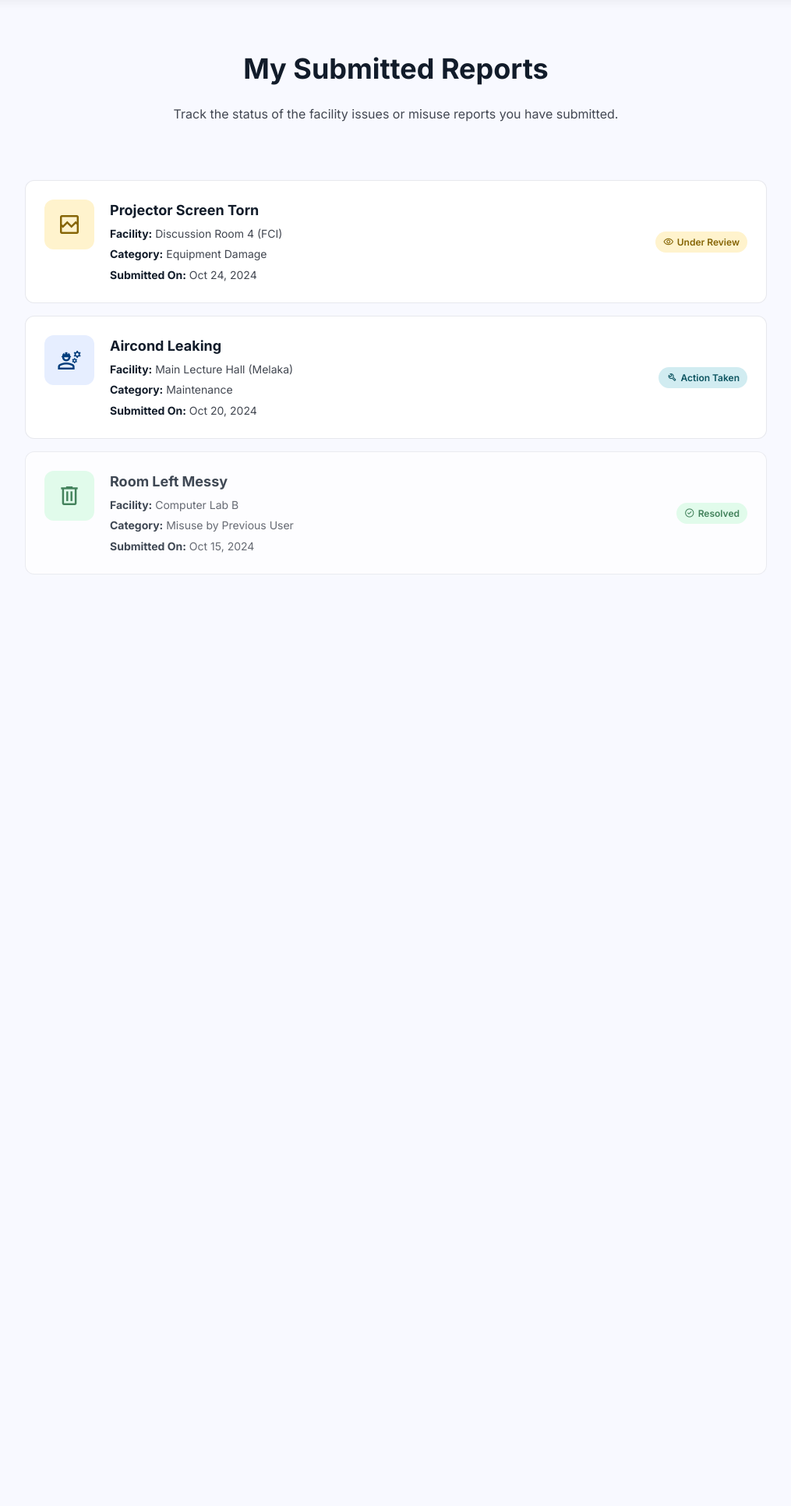
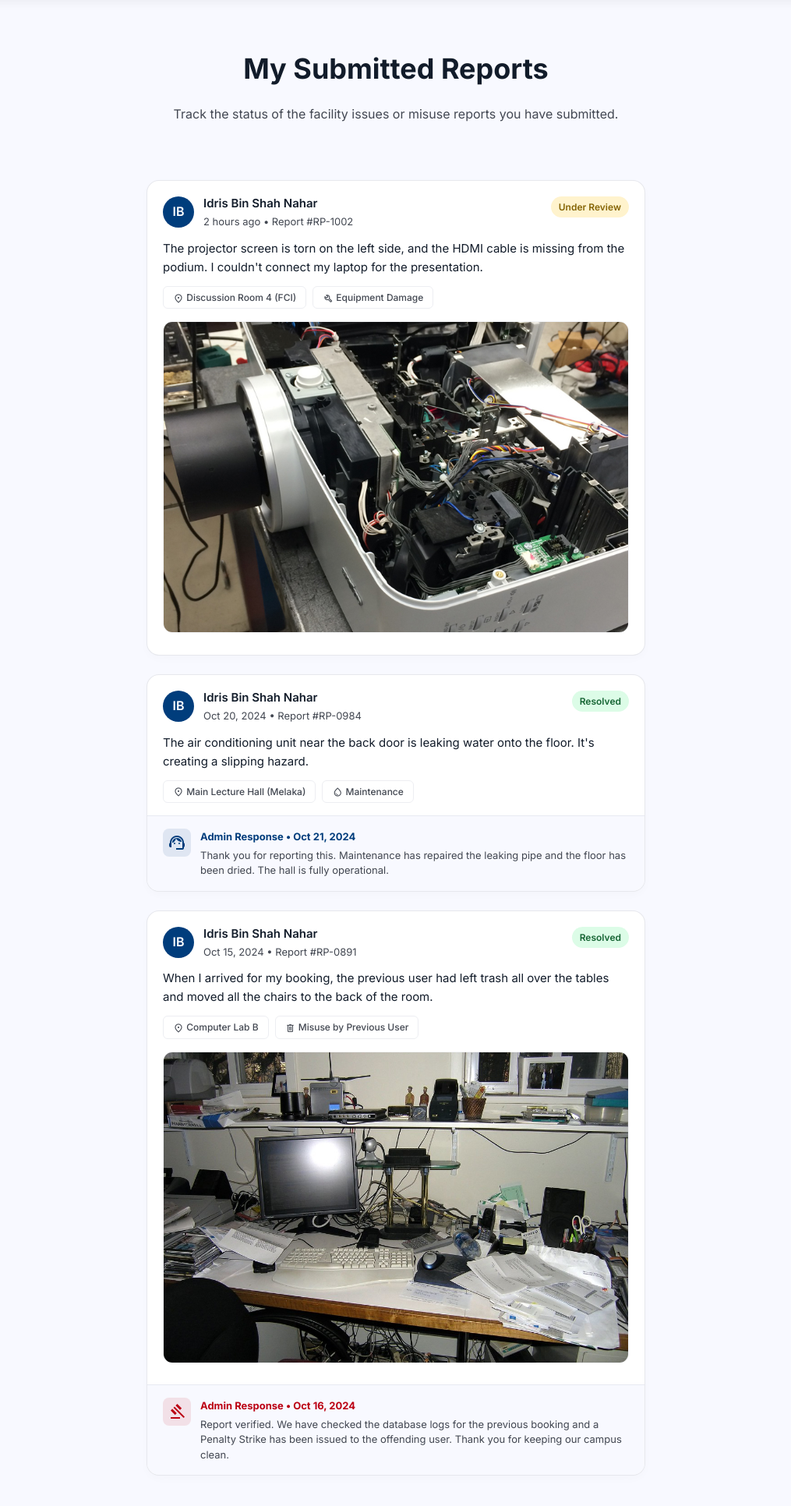
Before and after one commit to AleesyaZ/MMU_Facility_Booking_System, a PHP site: page /prototypes/my-reports.html in a window 1280 px wide. Shown: the part 80-2012 px from the top of the page at 78% size, without its empty margins (132-1147 px from the left). Run offline with PHP 8.4, Linux system fonts and the light colour scheme.

Commit message:
Updated my-reports.html to be feed style, so users can view their reports infos fully and get reponse from admin.

```diff
--- a/prototypes/my-reports.html
+++ b/prototypes/my-reports.html
@@ -41,77 +41,116 @@
     </div>
 
     <!-- Main Content -->
-    <main class="container" style="max-width: 1000px; margin-top: 32px;">
+    <main class="feed-container" style="margin-top: 32px;">
 
-        <div class="booking-list">
-
-            <!-- Report 1 (Open/Pending) -->
-            <div class="booking-card">
-                <div class="booking-info">
-                    <div class="booking-icon" style="background-color: #fff3cd; color: #856404;">
-                        <span class="material-symbols-outlined">broken_image</span>
-                    </div>
-                    <div class="booking-details">
-                        <h3>Projector Screen Torn</h3>
-                        <div class="booking-meta">
-                            <span><strong>Facility:</strong> Discussion Room 4 (FCI)</span>
-                            <span><strong>Category:</strong> Equipment Damage</span>
-                            <span><strong>Submitted On:</strong> Oct 24, 2024</span>
-                        </div>
+        <!-- Feed Card 1 (With Image - Pending) -->
+        <article class="feed-card">
+            <!-- Header -->
+            <div class="feed-header">
+                <div class="feed-user-info">
+                    <div class="feed-avatar">IB</div>
+                    <div class="feed-meta">
+                        <h4>Idris Bin Shah Nahar</h4>
+                        <p>2 hours ago • Report #RP-1002</p>
                     </div>
                 </div>
-                <div class="booking-actions">
-                    <span class="badge badge-pending">
-                        <span class="material-symbols-outlined" style="font-size: 14px;">visibility</span> Under Review
-                    </span>
+                <span class="badge badge-pending">Under Review</span>
+            </div>
+
+            <!-- Description -->
+            <div class="feed-body">
+                <p class="feed-text">
+                    The projector screen is torn on the left side, and the HDMI cable is missing from the podium. I couldn't connect my laptop for the presentation.
+                </p>
+                <div class="feed-tags">
+                    <span class="feed-tag"><span class="material-symbols-outlined" style="font-size: 14px; vertical-align: middle;">location_on</span> Discussion Room 4 (FCI)</span>
+                    <span class="feed-tag"><span class="material-symbols-outlined" style="font-size: 14px; vertical-align: middle;">build</span> Equipment Damage</span>
                 </div>
             </div>
 
-            <!-- Report 2 (In Progress) -->
-            <div class="booking-card">
-                <div class="booking-info">
-                    <div class="booking-icon" style="background-color: #e6eeff; color: var(--primary);">
-                        <span class="material-symbols-outlined">engineering</span>
-                    </div>
-                    <div class="booking-details">
-                        <h3>Aircond Leaking</h3>
-                        <div class="booking-meta">
-                            <span><strong>Facility:</strong> Main Lecture Hall (Melaka)</span>
-                            <span><strong>Category:</strong> Maintenance</span>
-                            <span><strong>Submitted On:</strong> Oct 20, 2024</span>
-                        </div>
+            <!-- Media (Only renders if user uploaded a photo) -->
+            <div class="feed-media">
+                <img src="/public/img/brokenprojector.jpg" alt="Broken Projector">
+            </div>
+        </article>
+
+        <!-- Feed Card 2 (No Image - Resolved) -->
+        <article class="feed-card">
+            <!-- Header -->
+            <div class="feed-header">
+                <div class="feed-user-info">
+                    <div class="feed-avatar">IB</div>
+                    <div class="feed-meta">
+                        <h4>Idris Bin Shah Nahar</h4>
+                        <p>Oct 20, 2024 • Report #RP-0984</p>
                     </div>
                 </div>
-                <div class="booking-actions">
-                    <span class="badge badge-info">
-                        <span class="material-symbols-outlined" style="font-size: 14px;">build</span> Action Taken
-                    </span>
+                <span class="badge badge-approved">Resolved</span>
+            </div>
+
+            <!-- Description -->
+            <div class="feed-body">
+                <p class="feed-text">
+                    The air conditioning unit near the back door is leaking water onto the floor. It's creating a slipping hazard.
+                </p>
+                <div class="feed-tags">
+                    <span class="feed-tag"><span class="material-symbols-outlined" style="font-size: 14px; vertical-align: middle;">location_on</span> Main Lecture Hall (Melaka)</span>
+                    <span class="feed-tag"><span class="material-symbols-outlined" style="font-size: 14px; vertical-align: middle;">water_drop</span> Maintenance</span>
                 </div>
             </div>
 
-            <!-- Report 3 (Resolved) -->
-            <div class="booking-card" style="opacity: 0.8;">
-                <div class="booking-info">
-                    <div class="booking-icon" style="background-color: var(--success-bg); color: var(--success-text);">
-                        <span class="material-symbols-outlined">delete</span>
-                    </div>
-                    <div class="booking-details">
-                        <h3>Room Left Messy</h3>
-                        <div class="booking-meta">
-                            <span><strong>Facility:</strong> Computer Lab B</span>
-                            <span><strong>Category:</strong> Misuse by Previous User</span>
-                            <span><strong>Submitted On:</strong> Oct 15, 2024</span>
-                        </div>
+            <!-- NO MEDIA SECTION HERE -->
+
+            <!-- Admin Reply Footer -->
+            <div class="feed-footer">
+                <span class="material-symbols-outlined feed-admin-icon">support_agent</span>
+                <div class="feed-reply">
+                    <h5>Admin Response • Oct 21, 2024</h5>
+                    <p>Thank you for reporting this. Maintenance has repaired the leaking pipe and the floor has been dried. The hall is fully operational.</p>
+                </div>
+            </div>
+        </article>
+
+        <!-- Feed Card 3 (With Image - Resolved/Misuse) -->
+        <article class="feed-card">
+            <!-- Header -->
+            <div class="feed-header">
+                <div class="feed-user-info">
+                    <div class="feed-avatar">IB</div>
+                    <div class="feed-meta">
+                        <h4>Idris Bin Shah Nahar</h4>
+                        <p>Oct 15, 2024 • Report #RP-0891</p>
                     </div>
                 </div>
-                <div class="booking-actions">
-                    <span class="badge badge-approved">
-                        <span class="material-symbols-outlined" style="font-size: 14px;">check_circle</span> Resolved
-                    </span>
+                <span class="badge badge-approved">Resolved</span>
+            </div>
+
+            <!-- Description -->
+            <div class="feed-body">
+                <p class="feed-text">
+                    When I arrived for my booking, the previous user had left trash all over the tables and moved all the chairs to the back of the room.
+                </p>
+                <div class="feed-tags">
+                    <span class="feed-tag"><span class="material-symbols-outlined" style="font-size: 14px; vertical-align: middle;">location_on</span> Computer Lab B</span>
+                    <span class="feed-tag"><span class="material-symbols-outlined" style="font-size: 14px; vertical-align: middle;">delete</span> Misuse by Previous User</span>
                 </div>
             </div>
 
-        </div>
+            <!-- Media -->
+            <div class="feed-media">
+                <img src="/public/img/messyroom.jpg" alt="Messy Room">
+            </div>
+
+            <!-- Admin Reply Footer -->
+            <div class="feed-footer">
+                <span class="material-symbols-outlined feed-admin-icon" style="color: var(--secondary); background: rgba(187,0,19,0.1);">gavel</span>
+                <div class="feed-reply">
+                    <h5 style="color: var(--secondary);">Admin Response • Oct 16, 2024</h5>
+                    <p>Report verified. We have checked the database logs for the previous booking and a Penalty Strike has been issued to the offending user. Thank you for keeping our campus clean.</p>
+                </div>
+            </div>
+        </article>
+
     </main>
 
 </body>
--- a/public/css/style.css
+++ b/public/css/style.css
@@ -1869,3 +1869,129 @@ textarea.form-control {
 .report-summary-item:last-child {
     border-bottom: none;
 }
+
+/* =========================================
+   18. SCROLLING FEED LAYOUT (My Reports)
+   ========================================= */
+.feed-container {
+    max-width: 640px;
+    margin: 0 auto;
+    padding-bottom: 80px;
+}
+
+.feed-card {
+    background-color: var(--surface);
+    border: 1px solid rgba(194, 198, 211, 0.4);
+    border-radius: 16px;
+    margin-bottom: 24px;
+    box-shadow: 0 4px 12px rgba(0,0,0,0.02);
+    overflow: hidden;
+    transition: transform 0.2s ease;
+}
+
+.feed-header {
+    display: flex;
+    justify-content: space-between;
+    align-items: flex-start;
+    padding: 20px 20px 12px;
+}
+
+.feed-user-info {
+    display: flex;
+    gap: 12px;
+}
+
+.feed-avatar {
+    width: 40px;
+    height: 40px;
+    border-radius: 50%;
+    background-color: var(--primary);
+    color: white;
+    display: flex;
+    align-items: center;
+    justify-content: center;
+    font-weight: 600;
+    font-size: 16px;
+    flex-shrink: 0;
+}
+
+.feed-meta h4 {
+    font-size: 15px;
+    color: var(--text-main);
+    font-weight: 600;
+    line-height: 1.2;
+    margin-bottom: 4px;
+}
+
+.feed-meta p {
+    font-size: 13px;
+    color: var(--text-muted);
+}
+
+.feed-body {
+    padding: 0 20px 16px;
+}
+
+.feed-text {
+    font-size: 15px;
+    color: var(--text-main);
+    line-height: 1.6;
+    margin-bottom: 12px;
+}
+
+.feed-tags {
+    display: flex;
+    gap: 8px;
+    flex-wrap: wrap;
+}
+
+.feed-tag {
+    background-color: var(--surface-container-low);
+    color: var(--text-muted);
+    padding: 4px 12px;
+    border-radius: 6px;
+    font-size: 12px;
+    font-weight: 500;
+    border: 1px solid rgba(194, 198, 211, 0.3);
+}
+
+.feed-media {
+    padding: 0 20px 20px;
+}
+
+.feed-media img {
+    width: 100%;
+    max-height: 400px;
+    object-fit: cover;
+    border-radius: 12px;
+    border: 1px solid rgba(194, 198, 211, 0.2);
+}
+
+/* footer: admin response */
+.feed-footer {
+    background-color: #f8f9ff;
+    border-top: 1px solid rgba(194, 198, 211, 0.3);
+    padding: 16px 20px;
+    display: flex;
+    gap: 12px;
+    align-items: flex-start;
+}
+
+.feed-admin-icon {
+    color: var(--primary);
+    background: rgba(0, 61, 124, 0.1);
+    padding: 6px;
+    border-radius: 8px;
+}
+
+.feed-reply h5 {
+    font-size: 13px;
+    color: var(--primary);
+    margin-bottom: 4px;
+}
+
+.feed-reply p {
+    font-size: 13px;
+    color: var(--text-muted);
+    line-height: 1.5;
+}
```
Also changed, not shown: public/img/brokenprojector.jpg (added), public/img/messyroom.jpg (added).
